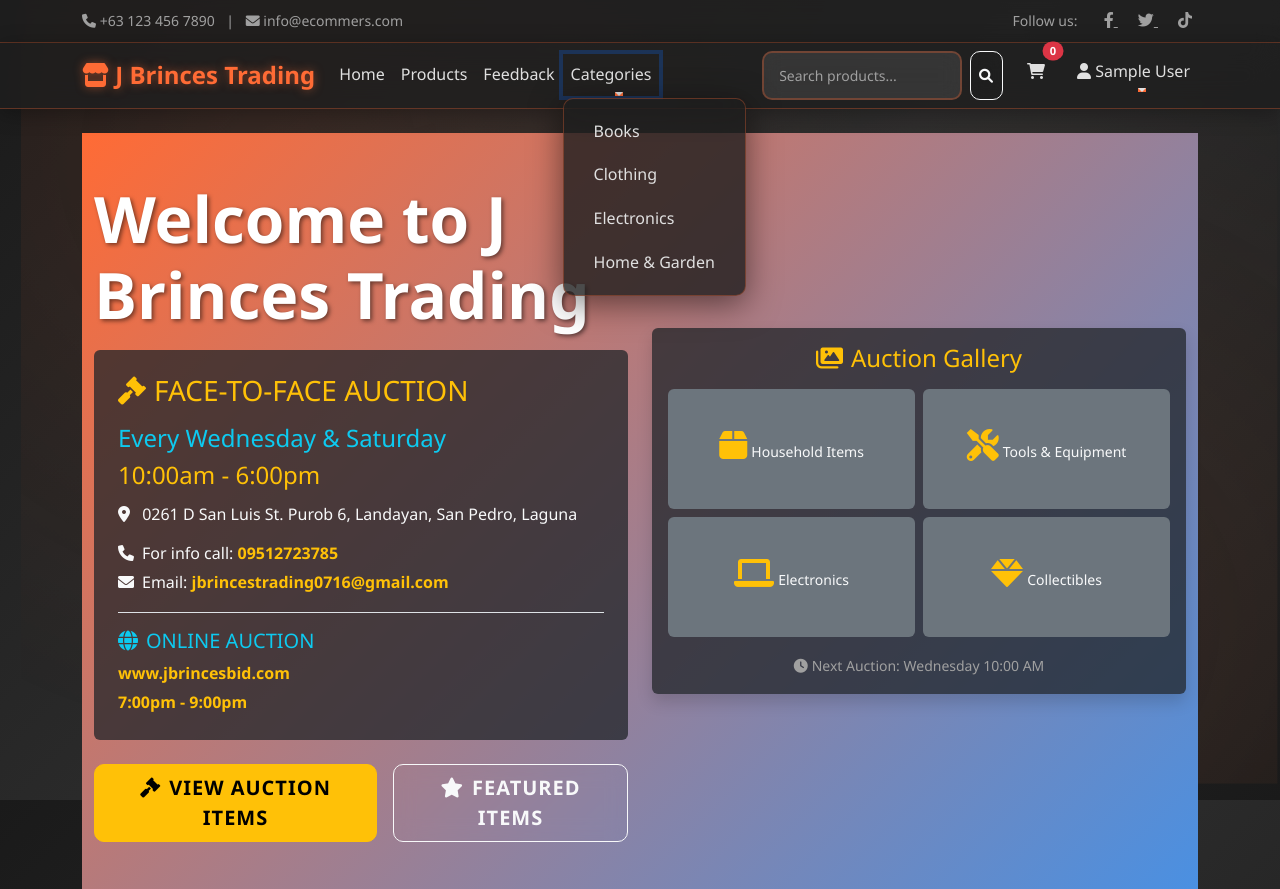
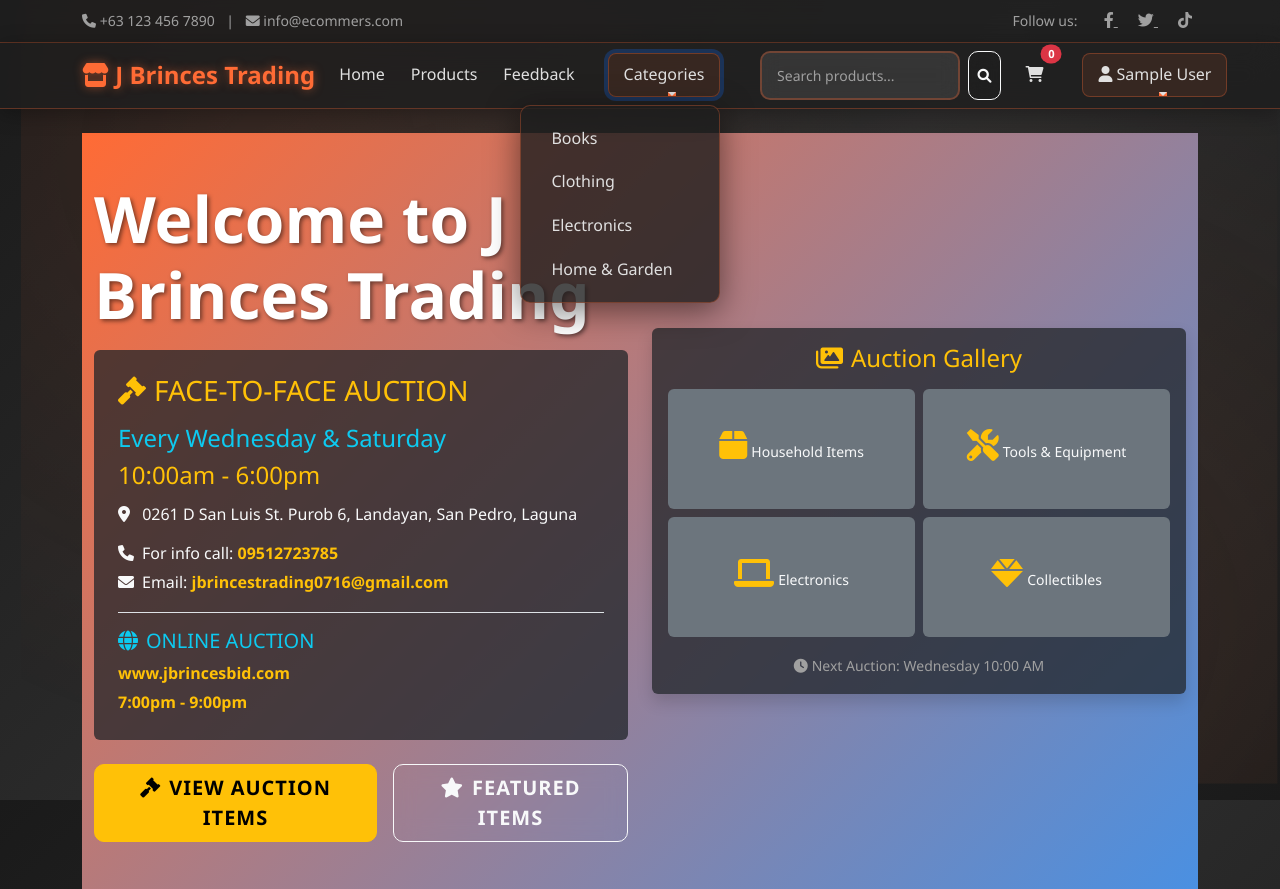
Before and after one commit to Rommelpalermo/ecommers, a PHP site: page /Ecommers/ in a window 1280 px wide, after a click on "Categories". Shown: the top 889 px of the page. Run offline with PHP 8.4, Linux system fonts and the light colour scheme; the visitor is signed in with stand-in values (Sample User, id 1); data comes from the database, SQL or seed files in the repository; data that the repository does not hold is empty.

Commit message:
multiple update for adjustment for style

```diff
--- a/assets/css/style.css
+++ b/assets/css/style.css
@@ -407,6 +407,36 @@ h1, h2, h3, h4, h5, h6 {
     backdrop-filter: blur(15px);
     border-bottom: 1px solid var(--glass-border);
     box-shadow: 0 4px 20px rgba(0, 0, 0, 0.3);
+    position: relative;
+    z-index: 1000;
+}
+
+.navbar .container {
+    display: flex;
+    justify-content: space-between;
+    align-items: center;
+    flex-wrap: nowrap;
+}
+
+.navbar-collapse {
+    display: flex !important;
+    justify-content: space-between;
+    align-items: center;
+    flex-grow: 1;
+}
+
+.navbar-nav.me-auto {
+    flex-grow: 0;
+    margin-right: auto !important;
+}
+
+.navbar-nav:last-child {
+    flex-grow: 0;
+    flex-shrink: 0;
+    margin-left: auto;
+    justify-content: flex-end;
+    display: flex;
+    align-items: center;
 }
 
 .navbar-brand {
@@ -444,9 +474,9 @@ h1, h2, h3, h4, h5, h6 {
     left: 0;
 }
 
-/* Dropdown Menu Fix - Ensure it appears above other elements */
+/* Dropdown Menu Fix - Ensure it appears above other elements including modals */
 .dropdown-menu {
-    z-index: 9999 !important;
+    z-index: 99999 !important;
     background: var(--glass-bg) !important;
     backdrop-filter: blur(15px);
     border: 1px solid var(--glass-border);
@@ -454,6 +484,7 @@ h1, h2, h3, h4, h5, h6 {
     border-radius: 10px;
     padding: 10px 0;
     margin-top: 5px;
+    position: absolute !important;
 }
 
 .dropdown-item {
@@ -478,6 +509,83 @@ h1, h2, h3, h4, h5, h6 {
 .dropdown-divider {
     border-color: var(--glass-border);
     margin: 8px 0;
+}
+
+/* Navbar specific dropdown positioning */
+.navbar .dropdown-menu {
+    z-index: 99999 !important;
+    position: absolute !important;
+    top: 100% !important;
+    left: auto !important;
+    right: 0 !important;
+    transform: translateX(0) !important;
+    min-width: 200px;
+    margin-top: 8px;
+    margin-right: 0;
+}
+
+.navbar .nav-item.dropdown {
+    position: relative !important;
+}
+
+/* Alternative: Make dropdown open to the left side */
+.navbar .dropdown-menu.dropdown-menu-end {
+    right: 0 !important;
+    left: auto !important;
+    transform: translateX(0) !important;
+}
+
+/* Ensure proper alignment for the last nav item */
+.navbar-nav .nav-item:last-child .dropdown-menu {
+    right: 0 !important;
+    left: auto !important;
+}
+
+/* Push Admin button further to the right */
+.navbar-nav .nav-item.dropdown {
+    margin-left: 15px !important;
+    margin-right: 20px !important;
+    position: relative;
+    z-index: 1001;
+}
+
+/* Add padding to navbar to prevent overlap */
+.navbar .navbar-nav {
+    padding-right: 20px;
+}
+
+/* Ensure admin dropdown has enough space and visibility */
+.navbar .nav-item.dropdown .nav-link {
+    padding-left: 15px !important;
+    padding-right: 15px !important;
+    white-space: nowrap;
+    background: rgba(255, 107, 53, 0.1) !important;
+    border-radius: 8px;
+    border: 1px solid rgba(255, 107, 53, 0.3);
+    min-width: 100px;
+    text-align: center;
+    position: relative;
+    z-index: 1002;
+}
+
+/* Admin button hover effect */
+.navbar .nav-item.dropdown .nav-link:hover {
+    background: rgba(255, 107, 53, 0.2) !important;
+    transform: translateY(-2px);
+    box-shadow: 0 4px 15px rgba(255, 107, 53, 0.3);
+}
+
+/* Force visibility for search and cart items */
+.navbar-nav .nav-item:not(.dropdown) {
+    margin-right: 10px;
+    position: relative;
+    z-index: 999;
+}
+
+/* Ensure proper spacing between all nav items */
+.navbar-nav .nav-item {
+    display: flex;
+    align-items: center;
 }
 
 /* Top Social Bar Dark Theme */
@@ -819,6 +927,29 @@ footer .fa-instagram:hover {
         padding: 3rem 0;
     }
 
+    .navbar-nav .nav-item.dropdown {
+        margin-left: 10px !important;
+        margin-right: 15px !important;
+    }
+
+    .navbar .navbar-nav {
+        padding-right: 15px;
+    }
+
+    .navbar .nav-item.dropdown .nav-link {
+        padding-left: 10px !important;
+        padding-right: 10px !important;
+        min-width: 80px;
+    }
+
+    .navbar .container {
+        flex-wrap: wrap;
+    }
+
+    .navbar-collapse {
+        width: 100%;
+    }
+
     .hero-section .col-lg-6:first-child {
         margin-bottom: 2rem;
     }
--- a/includes/header.php
+++ b/includes/header.php
@@ -130,7 +130,7 @@ if (!class_exists('Cart')) {
                             <a class="nav-link dropdown-toggle" href="#" id="userDropdown" role="button" data-bs-toggle="dropdown">
                                 <i class="fas fa-user"></i> <?php echo htmlspecialchars($_SESSION['first_name']); ?>
                             </a>
-                            <ul class="dropdown-menu">
+                            <ul class="dropdown-menu dropdown-menu-end">
                                 <li><a class="dropdown-item" href="<?php echo SITE_URL; ?>/profile.php">Profile</a></li>
                                 <li><a class="dropdown-item" href="<?php echo SITE_URL; ?>/orders.php">My Orders</a></li>
                                 <?php if (isset($_SESSION['is_admin']) && $_SESSION['is_admin']): ?>
```
